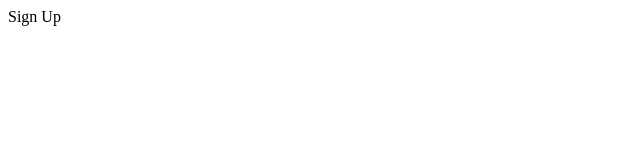
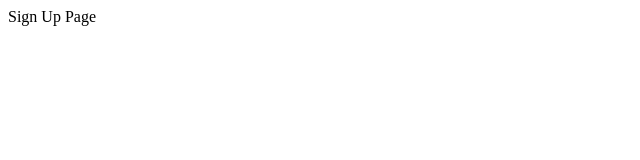
Before and after one commit to jwjacobson/doubletap, a plain HTML site: page signup.html in a window 1280 px wide. Shown: the full height of the page, 0-640 px from the left. Drawn offline with Linux system fonts and the light colour scheme.

Commit message:
Add page to sign up

```diff
--- a/signup.html
+++ b/signup.html
@@ -7,6 +7,6 @@
     <title>Sign Up</title>
 </head>
 <body>
-    Sign Up
+    Sign Up Page
 </body>
 </html>
```
